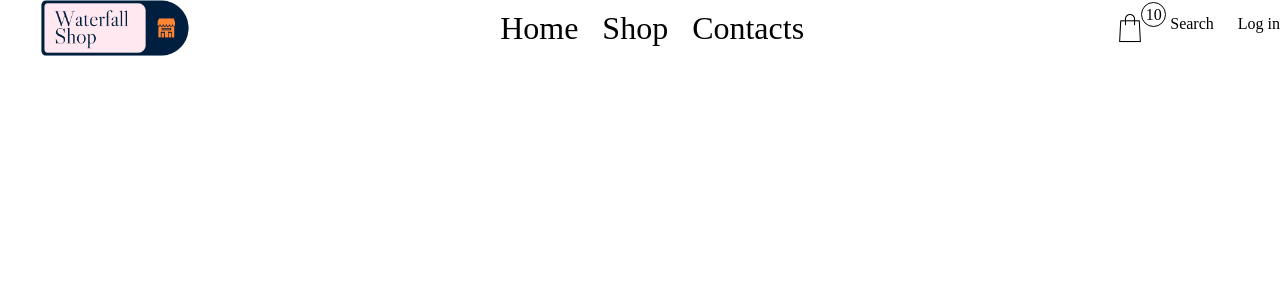
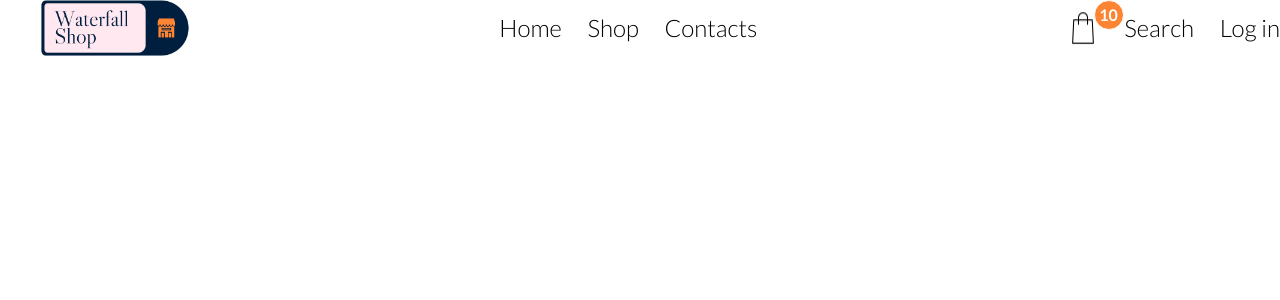
Before and after one commit to ZTanvir/waterfall-shopping, a React (Vite) app: page / in a window 1280 px wide. Shown: the top 300 px of the page. Built offline with nearby package versions, Linux system fonts and the light colour scheme.

Commit message:
add font lato and react router library

```diff
--- a/index.html
+++ b/index.html
@@ -3,6 +3,12 @@
   <head>
     <meta charset="UTF-8" />
     <meta name="viewport" content="width=device-width, initial-scale=1.0" />
+    <link rel="preconnect" href="https://fonts.googleapis.com" />
+    <link rel="preconnect" href="https://fonts.gstatic.com" crossorigin />
+    <link
+      href="https://fonts.googleapis.com/css2?family=Lato:ital,wght@0,100;0,300;0,400;0,700;0,900;1,100;1,300;1,400;1,700;1,900&display=swap"
+      rel="stylesheet"
+    />
     <title></title>
   </head>
   <body>
--- a/package.json
+++ b/package.json
@@ -11,7 +11,8 @@
   },
   "dependencies": {
     "react": "^18.3.1",
-    "react-dom": "^18.3.1"
+    "react-dom": "^18.3.1",
+    "react-router": "^7.1.5"
   },
   "devDependencies": {
     "@eslint/js": "^9.17.0",
--- a/src/App.css
+++ b/src/App.css
@@ -59,3 +59,6 @@ h6 {
 #__next {
   isolation: isolate;
 }
+#root {
+  font-family: "Lato", serif;
+}
--- a/src/styles/components/navbar.module.css
+++ b/src/styles/components/navbar.module.css
@@ -13,15 +13,16 @@
 }
 :is(.navigationLink, .others) {
   display: flex;
-  gap: 1.5rem;
+  gap: 1.6rem;
   flex-wrap: wrap;
 }
 .logo > img {
   max-width: 150px;
 }
 
-.navigationLink {
-  font-size: 2rem;
+:is(.navigationLink, .others) {
+  font-size: 1.5rem;
+  font-weight: 300;
 }
 .others__shoppingCart {
   display: flex;
@@ -29,11 +30,17 @@
 }
 .others__shoppingCart__items {
   border: 1px solid;
-  width: 25px;
-  height: 25px;
+  width: 30px;
+  height: 30px;
   border-radius: 50%;
-  text-align: center;
   position: absolute;
   left: 27px;
   top: -10px;
+  display: flex;
+  justify-content: center;
+  align-items: center;
+  background-color: #fd8432;
+  color: white;
+  font-size: 1rem;
+  font-weight: 600;
 }
```
Also changed, not shown: 1 other file (tests, documents, lock files or other folders).
